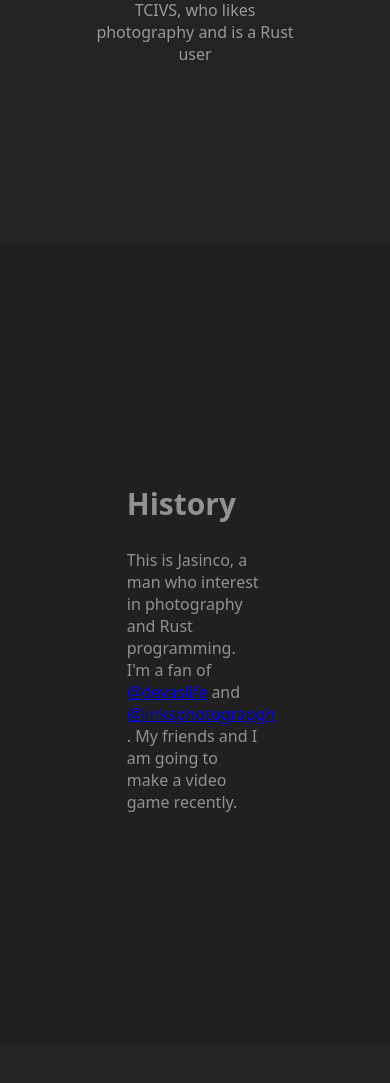
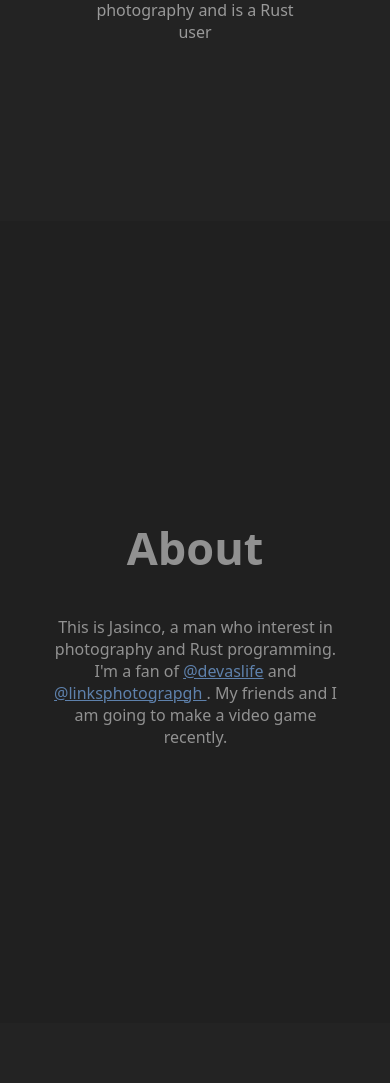
Before and after one commit to jasinco/jasinco.github.io, a plain HTML site: page index.html in a window 390 px wide. Shown: the part 581-1664 px from the top of the page. Drawn offline with Linux system fonts and the light colour scheme.

Commit message:
fix indent and fontsize, append contact area.

```diff
--- a/css/style.css
+++ b/css/style.css
@@ -4,8 +4,9 @@ body {
     font-family: system-ui, sans-serif;
     background-color: #232323;
     color: #999999;
-  contain:paint;
+    contain: paint;
 }
+
 .container {
     display: flex;
     justify-content: center;
@@ -13,20 +14,24 @@ body {
     width: 100dvw;
     height: 95dvh;
 }
+
 #intro_container {
     display: block;
     width: min-content;
 }
+
 #intro_container h1 {
     font-size: clamp(60px, 8dvw, 100px);
     width: fit-content;
     margin: 0;
 }
+
 #intro_container p {
     width: 100%;
     text-align: center;
     margin: 0;
 }
+
 #intro {
     column-gap: 2rem;
 }
@@ -37,16 +42,24 @@ body {
     border-radius: 3rem;
 }
 
-#history {
+#about, #contact {
     background-color: #202020;
     color: #919191;
 }
 
 .content_c {
-  width: 35%;
+    widows: fit-content;
+    max-width: 25%;
 }
+.content_c p a{
+    color: #5E81AC;
+}
+.content_c p{
+    margin-left:1px;
+}
+
 .content_c h2 {
-  font-size: clamp(30px, 4dvw, 50px);
+    font-size: clamp(45px, 4dvw, 50px);
 }
 
 @media (max-width: 768px) {
@@ -55,24 +68,30 @@ body {
         flex-direction: column-reverse;
         flex-wrap: wrap;
     }
+
     #intro img {
         border-radius: 20px;
         margin-bottom: 3dvh;
     }
+
+    .content_c {
+        max-width: 75%;
+        text-align: center;
+    }
 }
 
-/* Animation */
-.fade {
-  opacity: 0.5;
-  transform: translateX(-100%);
-  transition: all 1.5s;
-}
-.fade_right {
-  opacity: 0.5;
-  transform: translateX(100%);
-  transition: all 1.5s;
-}
-.fade-active {
-  opacity: 1;
-  transform: none;
-}
+/* /* Animation */
+/* .fade { */
+/*   opacity: 0.5; */
+/*   transform: translateX(-100%); */
+/*   transition: all 1.5s; */
+/* } */
+/* .fade_right { */
+/*   opacity: 0.5; */
+/*   transform: translateX(100%); */
+/*   transition: all 1.5s; */
+/* } */
+/* .fade-active { */
+/*   opacity: 1; */
+/*   transform: none; */
+/* } */
--- a/index.html
+++ b/index.html
@@ -1,55 +1,11 @@
 <!doctype html>
 <html lang="en">
-<<<<<<< Updated upstream
-  <head>
-    <title>Jasinco's Proto</title>
-    <meta charset="UTF-8" />
-    <meta name="viewport" content="width=device-width, initial-scale=1" />
-    <link href="css/style.css" rel="stylesheet" />
-    <script defer src="js/app.js"></script>
-  </head>
-  <body>
-    <div class="container" id="intro">
-      <div id="intro_container">
-        <h1>Jasinco</h1>
-        <p>
-          A CS student studying in TCIVS, who likes photography and is a Rust
-          user
-        </p>
-      </div>
-      <img
-        loading="lazy"
-        src="https://avatars.githubusercontent.com/u/76817472"
-        alt="Jasinco's icon"
-      />
-    </div>
-    <div class="container" id="history">
-      <div class="content_c fade">
-        <h2>History</h2>
-        <p>
-          This is Jasinco, a man who interest in photography and Rust
-          programming. I'm a fan of
-          <a href="https://craftz.dog" target="_bllank">@devaslife</a> and
-          <a href="https://www.linksphotograph.com/" target="_bllank">
-            @linksphotograpgh </a
-          >. My friends and I am going to make a video game recently.
-        </p>
-      </div>
-    </div>
-    <div class="container" id="projects">
-      <div class="content_c fade_right">
-        <h2>Projects</h2>
-        <p>Not yet ....</p>
-      </div>
-    </div>
-  </body>
-=======
     <head>
         <title>Jasinco's Proto</title>
         <meta charset="UTF-8" />
         <meta name="viewport" content="width=device-width, initial-scale=1" />
         <link href="css/style.css" rel="stylesheet" />
-        <script defer src="js/app.js"></script>
+        <!-- <script defer src="js/app.js"></script> -->
     </head>
     <body>
         <div class="container" id="intro">
@@ -90,9 +46,8 @@
                 <h2>Contact</h2>
                 <p>E-mail: <a href="mailto:pikvup1f8@mozmail.com" target="_blank">pikvup1f8@mozmail.com</a> </p>
                 <p>Instagram: <a href="https://www.instagram.com/knaca.mg/" target="_blank">knaca.mg</a></p>
-                <p>Github: <a href="https://github.com/jasinco">jasinco</a></p>
+                <p>Github: <a href="https://github.com/jasinco" target="_blank">jasinco</a></p>
             </div>
         </div>
     </body>
->>>>>>> Stashed changes
 </html>
```
Lines whose indentation alone changed are shown as unchanged.
